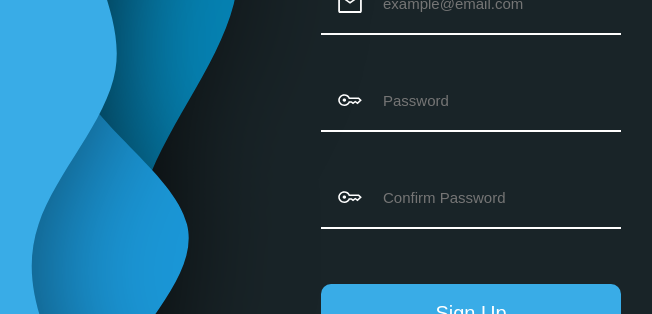
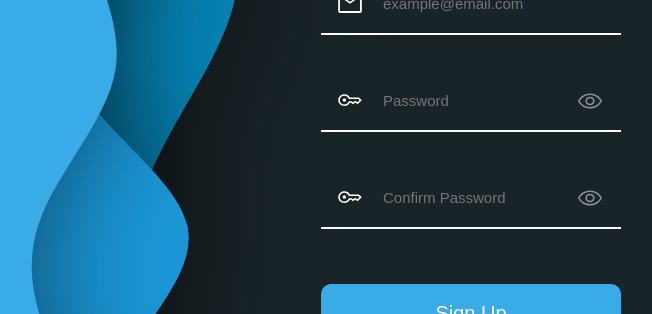
Before and after one commit to MiloszKozaa/flashit-webclient, a React (Create React App) app: page /flashit-webclient/user/register in a window 1280 px wide. Shown: the part 253-567 px from the top of the page, without its empty margins (489-1141 px from the left). Built offline with nearby package versions, Linux system fonts and the light colour scheme.

Commit message:
created show password button

```diff
--- a/src/components/UserInputForm.css
+++ b/src/components/UserInputForm.css
@@ -1,17 +1,17 @@
 .input_wrapper {
   display: grid;
-  grid-template-columns: 60px 240px;
+  grid-template-columns: 60px 180px 60px;
   grid-template-rows: 60px 2px 35px;
   gap: 0px 0px;
   grid-template-areas:
-    'img input'
-    'line line'
-    'error_message error_message';
+    'input_image input icon'
+    'line line line'
+    'error_message error_message error_message';
   width: 300px;
   flex-direction: column;
 }
 
-.input_wrapper input {
+.input_wrapper > input {
   grid-area: input;
   width: 180px;
   border: none;
@@ -22,10 +22,10 @@
   height: 60px;
 }
 
-.input_wrapper img {
+.input_wrapper > .input_image {
   height: 60px;
   width: 60px;
-  grid-area: img;
+  grid-area: input_image;
 }
 
 .line {
@@ -48,7 +48,7 @@
   transition: 0.3s;
 }
 
-.input_wrapper input:invalid[focused='true'] ~ .error_message {
+.input_wrapper > input:invalid[focused='true'] ~ .error_message {
   display: flex;
   justify-content: center;
   font-size: 13px;
--- a/src/components/UserInputForm.tsx
+++ b/src/components/UserInputForm.tsx
@@ -8,24 +8,46 @@ const Input = ({
   onChange,
   ...inputProps
 }: any) => {
-  const [focused, setFocused] = useState(false);
+  const [focused, focusedSet] = useState(false);
+  const [showPassword, showPasswordSet] = useState(false);
 
   const handleFocus = () => {
-    setFocused(true);
+    focusedSet(true);
   };
 
   return (
     <div className='input_wrapper'>
-      <img src={`${process.env.PUBLIC_URL}/icon/${icon}.svg`} alt='' />
+      <img
+        src={`${process.env.PUBLIC_URL}/icon/${icon}.svg`}
+        className='input_image'
+      />
       <input
         {...inputProps}
+        type={
+          inputProps.type === 'password'
+            ? !showPassword
+              ? 'password'
+              : 'text'
+            : inputProps.type
+        }
         onChange={onChange}
         onBlur={handleFocus}
         onFocus={() =>
-          inputProps.name === 'confirmPassword' && setFocused(true)
+          inputProps.name === 'confirmPassword' && focusedSet(true)
         }
         focused={focused.toString()}
       />
+      {inputProps.type === 'password' ? (
+        <img
+          src={
+            !showPassword
+              ? `${process.env.PUBLIC_URL}/icon/eye.svg`
+              : `${process.env.PUBLIC_URL}/icon/eyeHide.svg`
+          }
+          className='icon'
+          onClick={() => showPasswordSet(!showPassword)}
+        />
+      ) : null}
       <span className='line'></span>
       <span className='error_message'>{errorMessage}</span>
     </div>
```
Also changed, not shown: public/icon/eye.svg (added), public/icon/eyeHide.svg (added).
